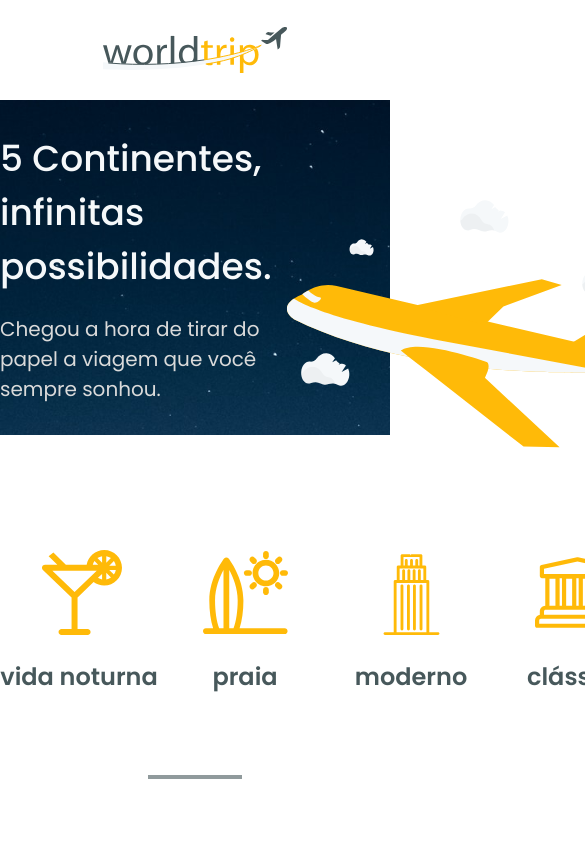
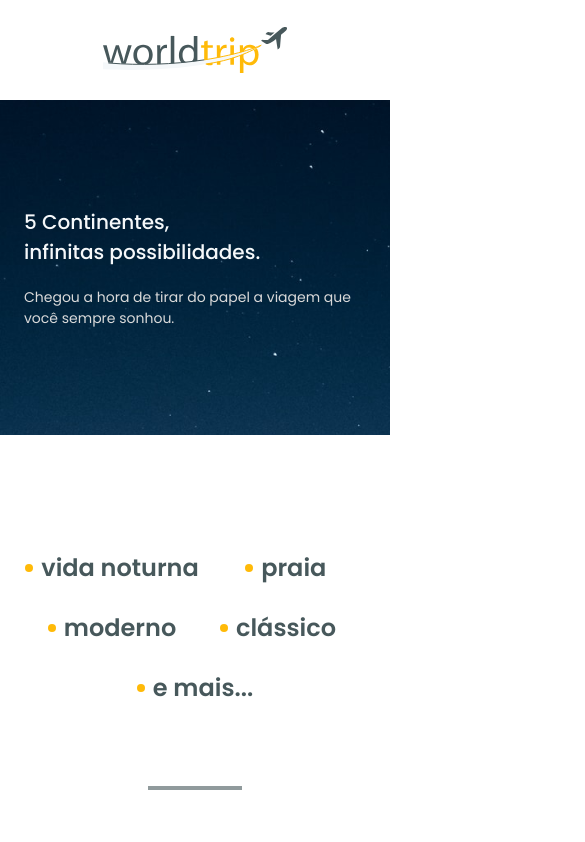
Before and after one commit to gabrielvbauer/worldtrip, a Next.js app: page / in a window 390 px wide. Shown: the top 842 px of the page, 585 px wide, since content can reach past the window. Built offline with nearby package versions, Linux system fonts and the light colour scheme.

Commit message:
feat: home responsiveness

```diff
--- a/src/Components/Benefits/index.tsx
+++ b/src/Components/Benefits/index.tsx
@@ -1,4 +1,4 @@
-import { Flex, Image, Text } from "@chakra-ui/react";
+import { Flex, Image, Text, useBreakpointValue, Box } from "@chakra-ui/react";
 
 interface BenefitsProps {
   title: string;
@@ -6,10 +6,26 @@ interface BenefitsProps {
 }
 
 export function Benefits({ title, icon }: BenefitsProps) {
+  const isMobile = useBreakpointValue({
+    base: true,
+    md: false
+  })
+
   return (
-    <Flex minW="158px" direction="column" align="center">
-      <Image src={icon} alt="cocktail"/>
-      <Text fontSize="1.5rem" fontWeight="semibold" mt="1.5rem">{title}</Text>
+    <Flex minW="158px" direction={{base: 'row', md: 'column'}} align="center" justify="center">
+      {!isMobile &&
+        <Image src={icon} alt="cocktail" mb="1.5rem"/>
+      }
+      {isMobile &&
+        <Box
+          w="8px"
+          h="8px"
+          bg="yellow.500"
+          borderRadius={"full"}
+          mr="8px"
+        />
+      }
+      <Text fontSize="1.5rem" fontWeight="semibold">{title}</Text>
     </Flex>
   )
 }
--- a/src/pages/index.tsx
+++ b/src/pages/index.tsx
@@ -12,38 +12,38 @@ export default function Home() {
       </Head>
       <Header />
       <Flex bgImage="images/Background.png" bgRepeat="no-repeat" bgSize="cover" minH="335px">
-        <HStack maxW="1160px" w="100%" mx="auto" justify="space-between">
+        <HStack maxW="1160px" w="100%" mx="auto" justify="space-between" px="6">
           <Stack spacing="20px" maxW="524px">
             <Text
               color="white.500"
-              fontSize="2.25rem"
+              fontSize={["1.25rem", "2.25rem" ]}
               fontWeight="medium"
             >
               5 Continentes,<br />infinitas possibilidades.
             </Text>
             <Text
               color="white.400"
-              fontSize="1.25rem"
+              fontSize={["sm", "20"]}
               fontWeight="regular"
             >
               Chegou a hora de tirar do papel a viagem que você sempre sonhou.
             </Text>
           </Stack>
-          <Image style={{rotate: '1deg', marginBottom: '-110px'}} src="images/Airplane.svg" alt="Airplane"/>
+          <Image style={{rotate: '1deg', marginBottom: '-110px'}} src="images/Airplane.svg" alt="Airplane" display={["none", "none", "block"]}/>
         </HStack>
       </Flex>
-      <Box maxW="1160px" mx="auto" mb="80px" mt="115px">
-        <HStack justify="space-between">
+      <Box maxW="1160px" mx="auto" mb="80px" mt="115px" px="6">
+        <HStack justify={["center", "space-between"]} wrap="wrap" rowGap="24px">
           <Benefits title='vida noturna' icon='images/cocktail.svg' />
           <Benefits title='praia' icon='images/surf.svg' />
           <Benefits title='moderno' icon='images/building.svg' />
           <Benefits title='clássico' icon='images/museum.svg' />
-          <Benefits title='e mai...' icon='images/earth.svg' />
+          <Benefits title='e mais...' icon='images/earth.svg' />
         </HStack>
         <Center mt="5rem">
           <Divider w="90px" border="2px" borderColor="gray.600" orientation='horizontal' />
         </Center>
-        <Text my="3.25rem" fontSize="2.25rem" fontWeight="medium" textAlign='center'>Vamos nessa?<br />Então escolha seu continente</Text>
+        <Text my="3.25rem" fontSize={["1.25rem", "2.25rem"]} fontWeight="medium" textAlign='center'>Vamos nessa?<br />Então escolha seu continente</Text>
         <Flex minH="28.125rem">
           <Link href="/continent">
             <Center>
```
